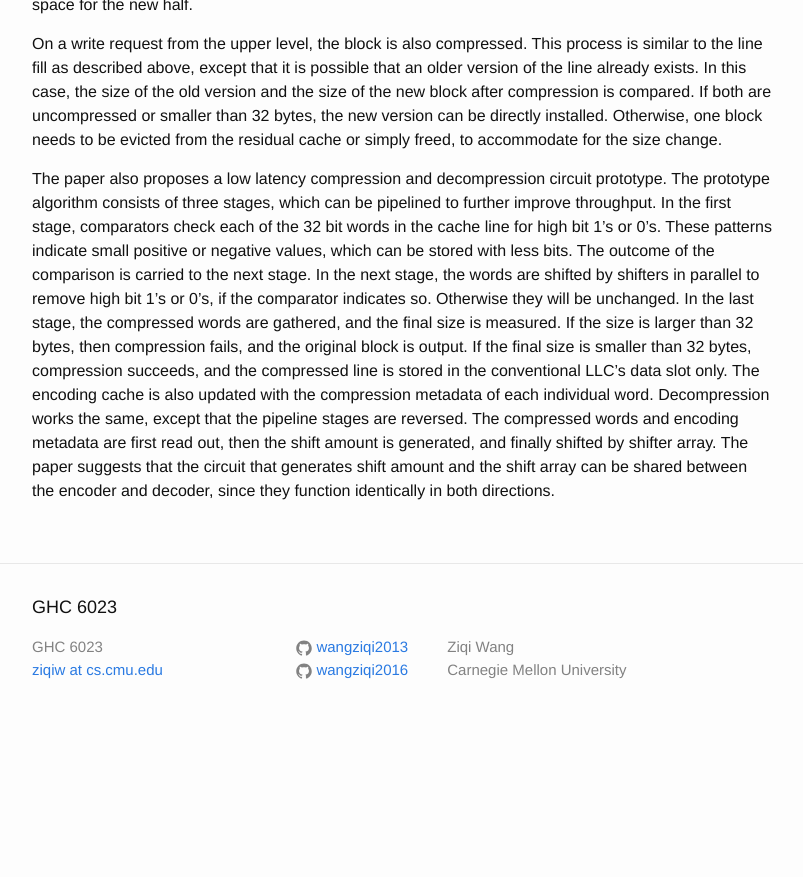
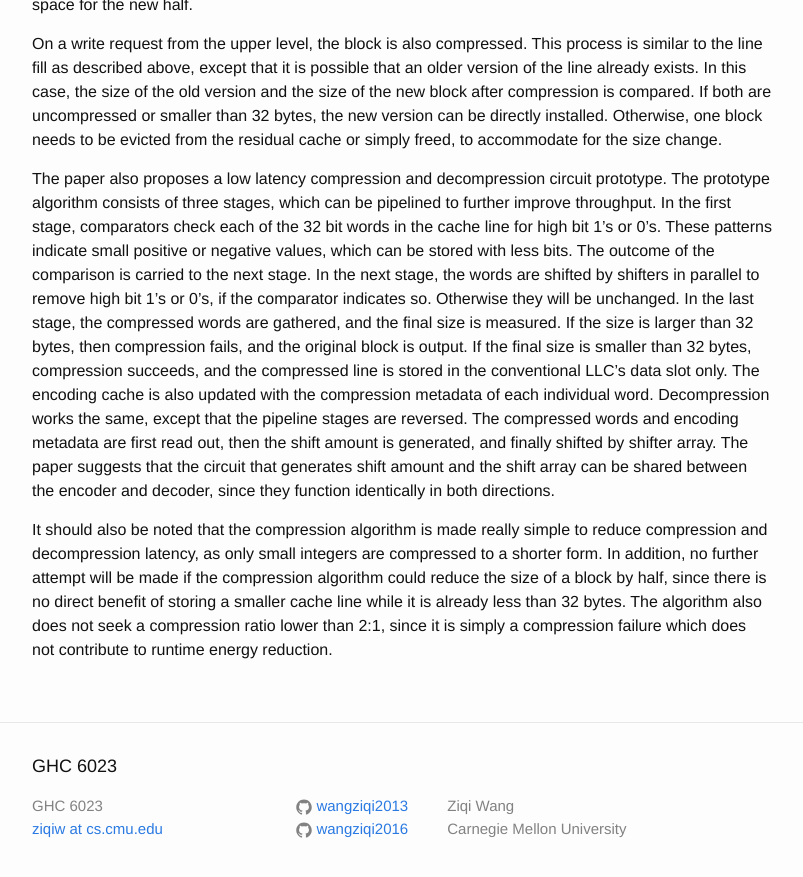
Before and after one commit to wangziqi2013/wangziqi2013.github.io, a Jekyll site: the page built from _posts/2020-07-01-residual-cache.markdown, in a window 1280 px wide and 900 px high, scrolled down 2530 px. Shown: the top 877 px of the window, without its empty margins (238-1041 px from the left). Built offline with Jekyll 4.4.1, drawn with Linux system fonts in a browser that asks for light colours; before the commit the page ends 3271 px from its top, so only the background shows below that.

Commit message:
Adding properties

```diff
--- a/_posts/2020-07-01-residual-cache.markdown
+++ b/_posts/2020-07-01-residual-cache.markdown
@@ -113,3 +113,9 @@ Decompression works the same, except that the pipeline stages are reversed. The
 are first read out, then the shift amount is generated, and finally shifted by shifter array. The paper suggests that
 the circuit that generates shift amount and the shift array can be shared between the encoder and decoder, since they
 function identically in both directions.
+
+It should also be noted that the compression algorithm is made really simple to reduce compression and decompression
+latency, as only small integers are compressed to a shorter form. In addition, no further attempt will be made if the
+compression algorithm could reduce the size of a block by half, since there is no direct benefit of storing a smaller
+cache line while it is already less than 32 bytes. The algorithm also does not seek a compression ratio lower than 2:1,
+since it is simply a compression failure which does not contribute to runtime energy reduction.
```
